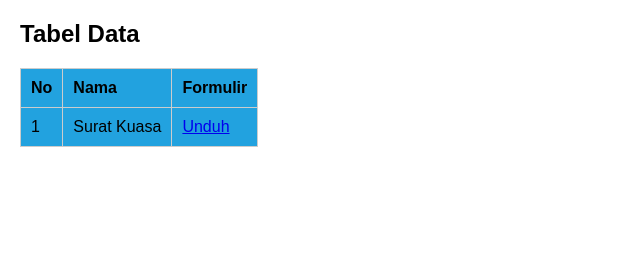
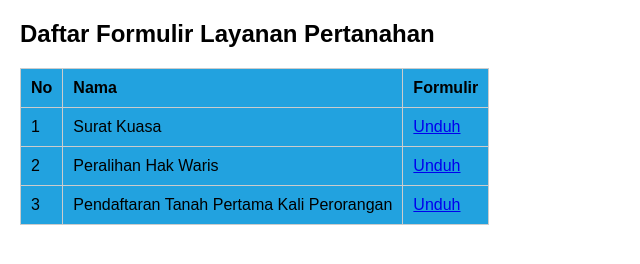
Before and after one commit to aryntrn4/kantahtarakan, a plain HTML site: page form_layanan.html in a window 1280 px wide. Shown: the whole page, without its empty margins (0-640 px from the left). Drawn offline with Linux system fonts and the light colour scheme.

Commit message:
Update form_layanan.html

```diff
--- a/form_layanan.html
+++ b/form_layanan.html
@@ -35,7 +35,7 @@
 </head>
 <body>
 
-  <h2>Tabel Data</h2>
+  <h2>Daftar Formulir Layanan Pertanahan</h2>
   <table>
     <thead>
       <tr>
@@ -50,6 +50,16 @@
         <td>Surat Kuasa</td>
         <td><a href="https://drive.google.com/file/d/12AEirXzZTXKHNXZDYC4VqMJv_Fq4Oc6q/view?usp=drive_link">Unduh</td>
       </tr>
+      <tr>
+        <td>2</td>
+        <td>Peralihan Hak Waris</td>
+        <td><a href="https://drive.google.com/file/d/1e5J0nNua1mJpJnT-vIqpFkDLdQllwGpr/view?usp=drive_link">Unduh</td>
+      </tr>
+      <tr>
+        <td>3</td>
+        <td>Pendaftaran Tanah Pertama Kali Perorangan</td>
+        <td><a href="https://drive.google.com/file/d/15LzDWU94YP5d_2xZnrw0TDpWT9xXp3fc/view?usp=drive_link">Unduh</td>
+      </tr>
 
     </tbody>
   </table>
```
